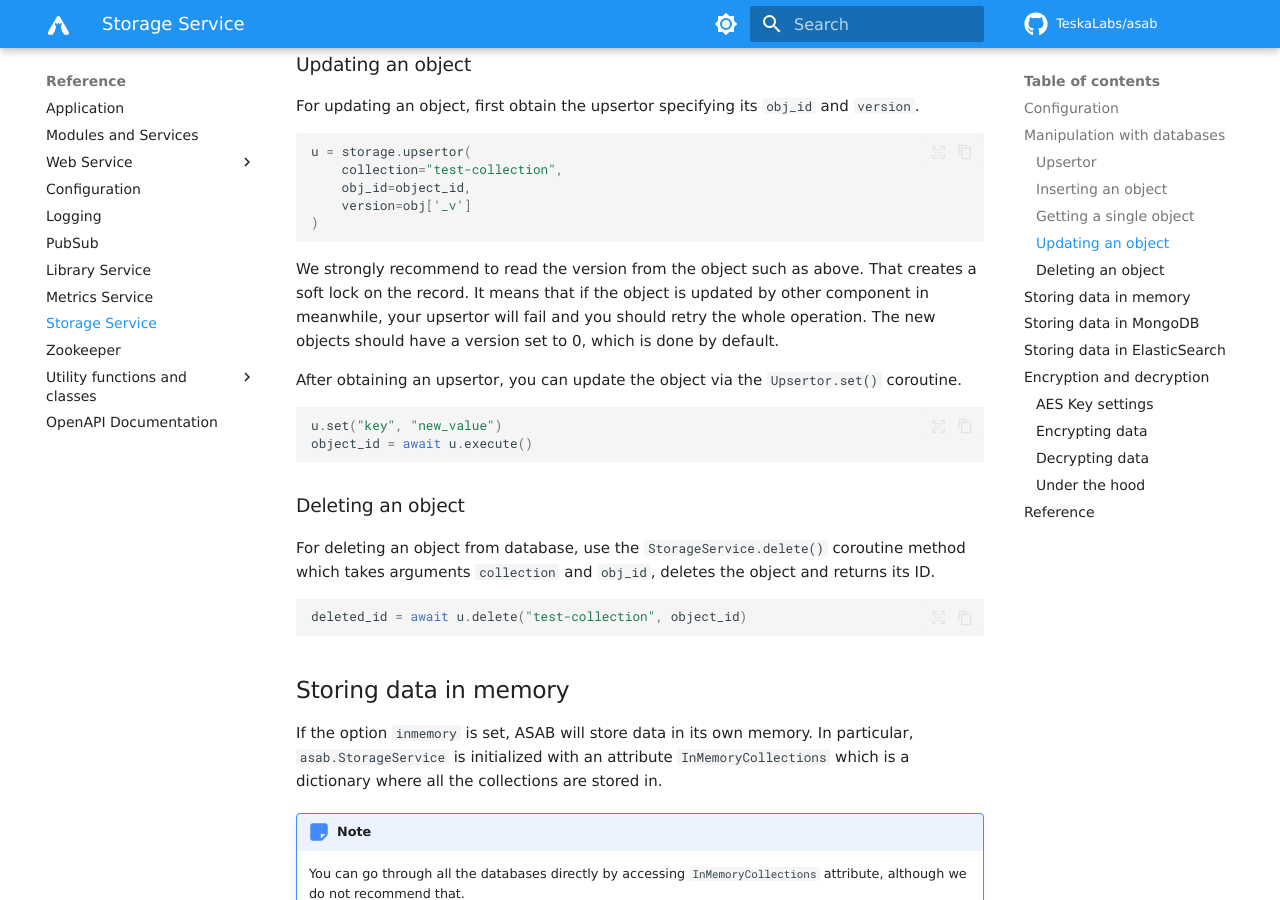
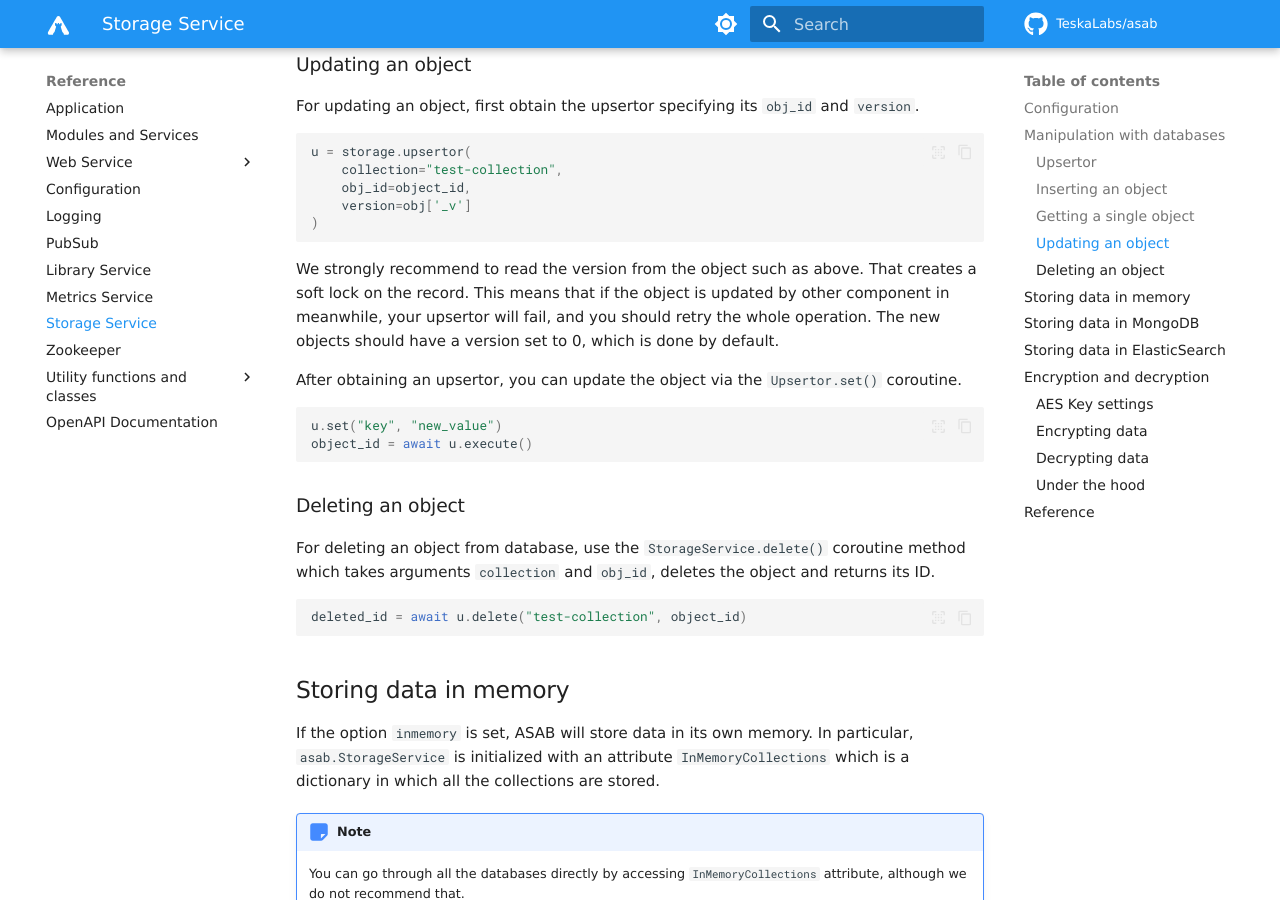
Before and after one commit to TeskaLabs/asab, an MkDocs documentation site: the page built from docs/reference/storage/reference.md, in a window 1280 px wide and 900 px high, scrolled down 2093 px. Built offline with MkDocs 1.6.1 and Material for MkDocs 9.7.7, drawn with Linux system fonts in a browser that asks for light colours; some web fonts are replaced; comment, search, counter and statistics services are not loaded; some of the changed text lies outside the part shown.

Commit message:
minor changes

````diff
--- a/docs/reference/storage/reference.md
+++ b/docs/reference/storage/reference.md
@@ -110,8 +110,8 @@ u = storage.upsertor(
 ```
 
 We strongly recommend to read the version from the object such as above.
-That creates a soft lock on the record. It means that if the object is
-updated by other component in meanwhile, your upsertor will fail and you
+That creates a soft lock on the record. This means that if the object is
+updated by other component in meanwhile, your upsertor will fail, and you
 should retry the whole operation. The new objects should have a version
 set to 0, which is done by default.
 
@@ -136,7 +136,7 @@ deleted_id = await u.delete("test-collection", object_id)
 
 If the option `inmemory` is set, ASAB will store data in its own memory.
 In particular, `asab.StorageService` is initialized with an attribute `InMemoryCollections` which is
-a dictionary where all the collections are stored in.
+a dictionary in which all the collections are stored.
 
 !!! note
 
````
Also changed, not shown: other parts of docs/reference/storage/reference.md (+2 -2 lines).
